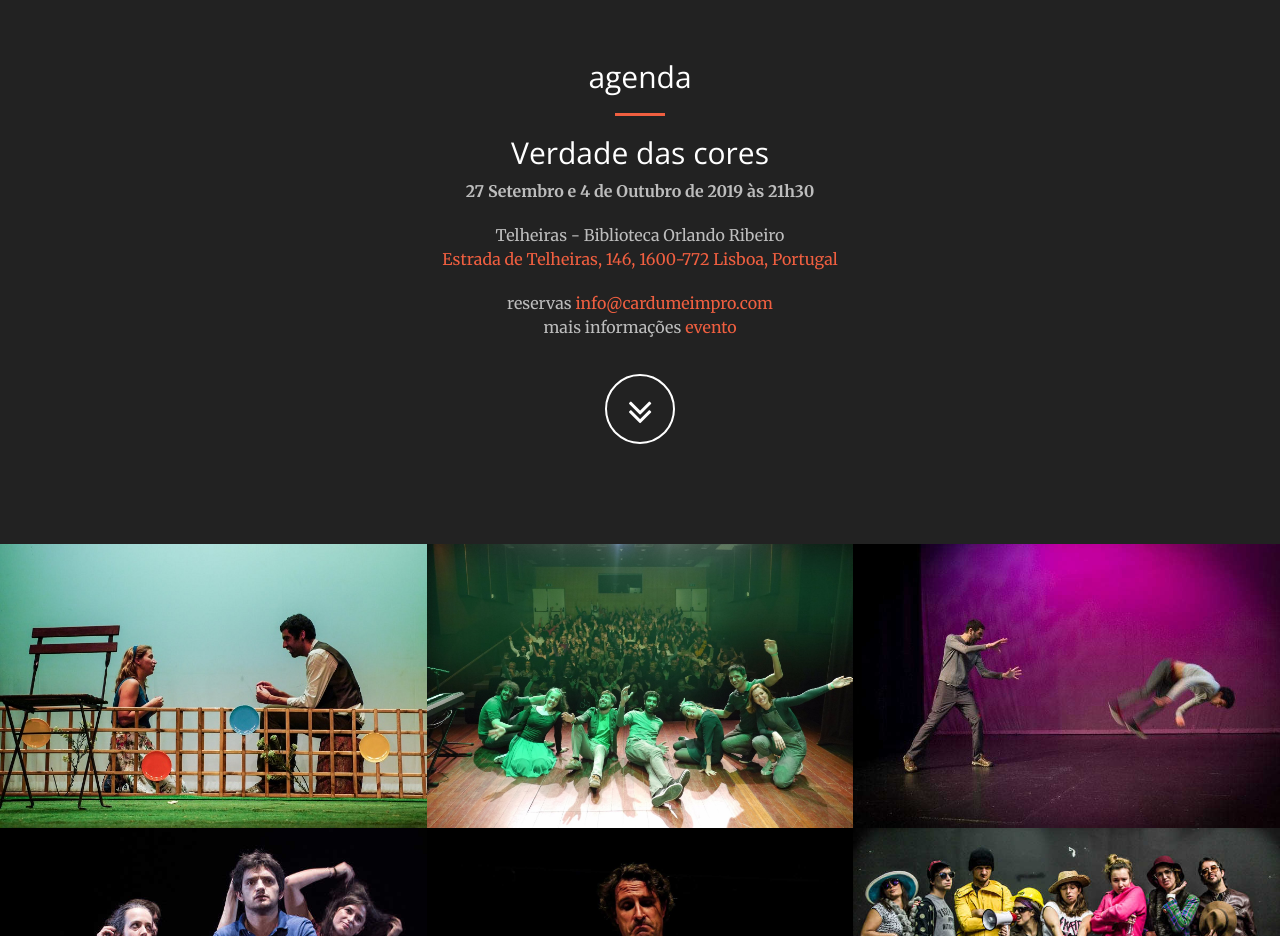
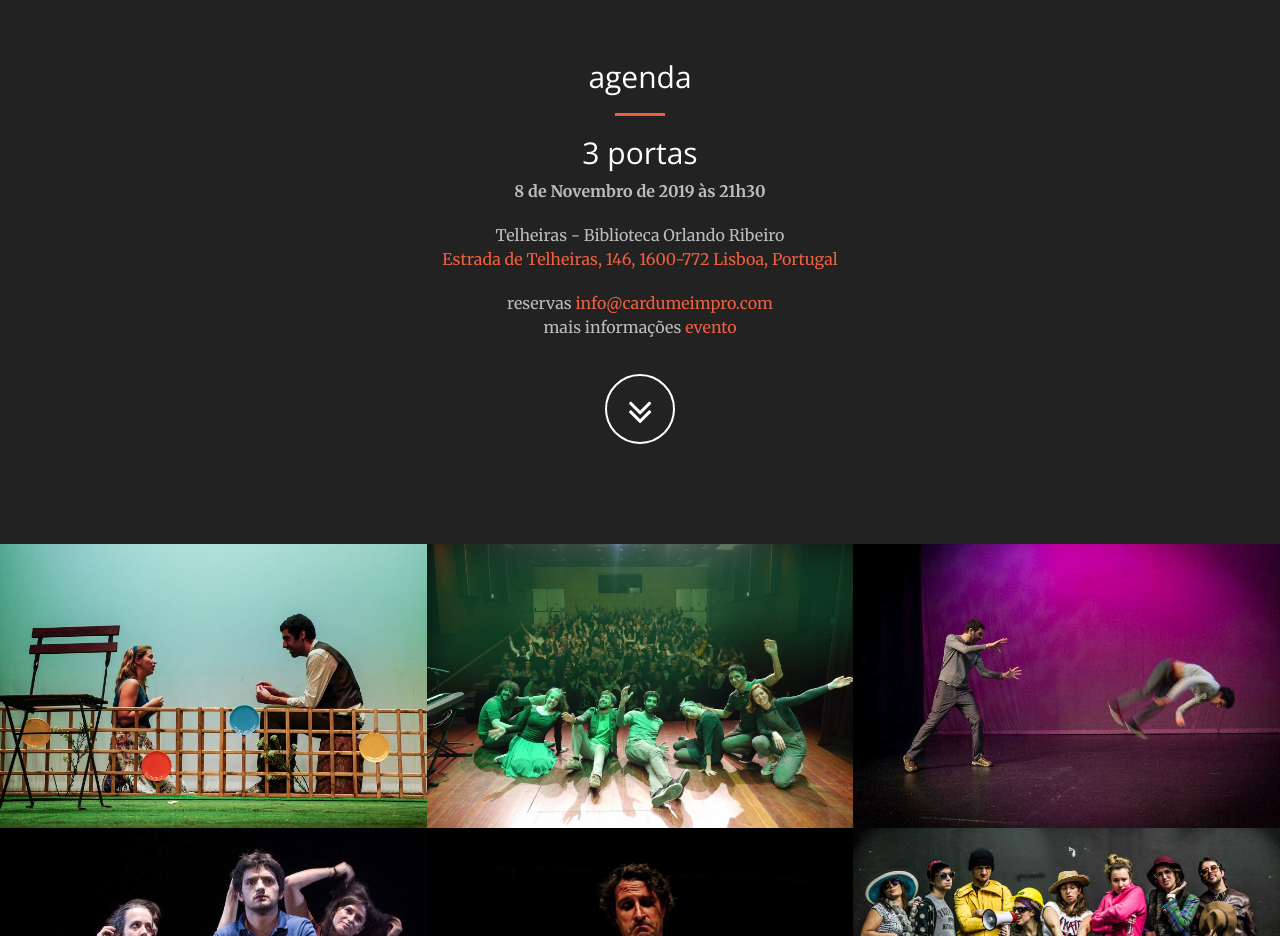
Before and after one commit to joaofcribeiro/cardumeimpro, a website: page index.html in a window 1280 px wide. Shown: the part 840-1776 px from the top of the page. Drawn offline with nearby package versions, Linux system fonts and the light colour scheme; a script that the page names is missing.

Commit message:
3 Portas 8 novembro

```diff
--- a/index.html
+++ b/index.html
@@ -89,9 +89,9 @@
 
 
           <div class="col-lg-12">
-            <h2 class="section-heading text-center">Verdade das cores</h2>
+            <h2 class="section-heading text-center">3 portas</h2>
             <p class="text-faded text-center">
-              <b>27 Setembro e 4 de Outubro de 2019 às 21h30 </b>
+              <b>8 de Novembro de 2019 às 21h30 </b>
               <p class="text-faded text-center">
                 Telheiras - Biblioteca Orlando Ribeiro
                 <br>
```
